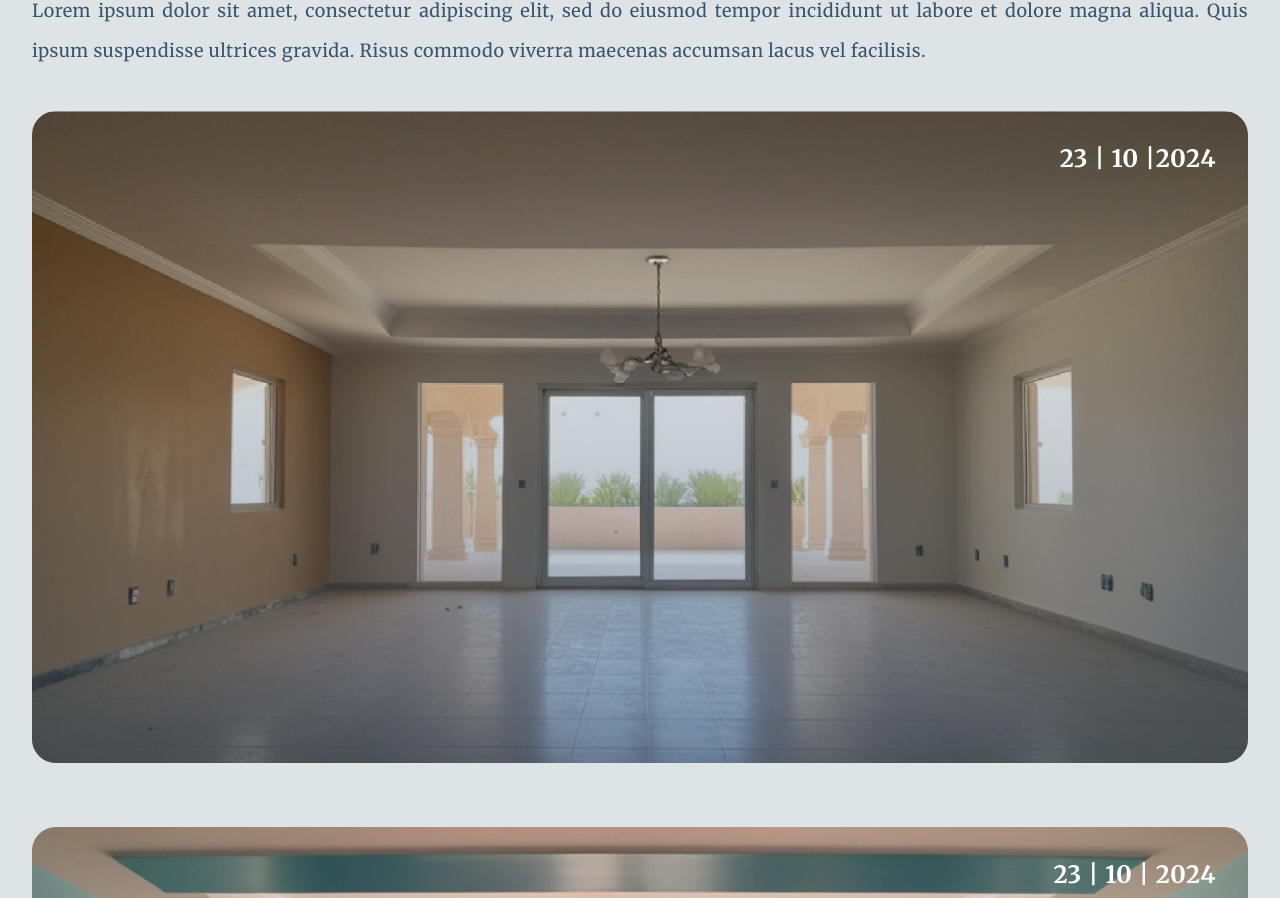
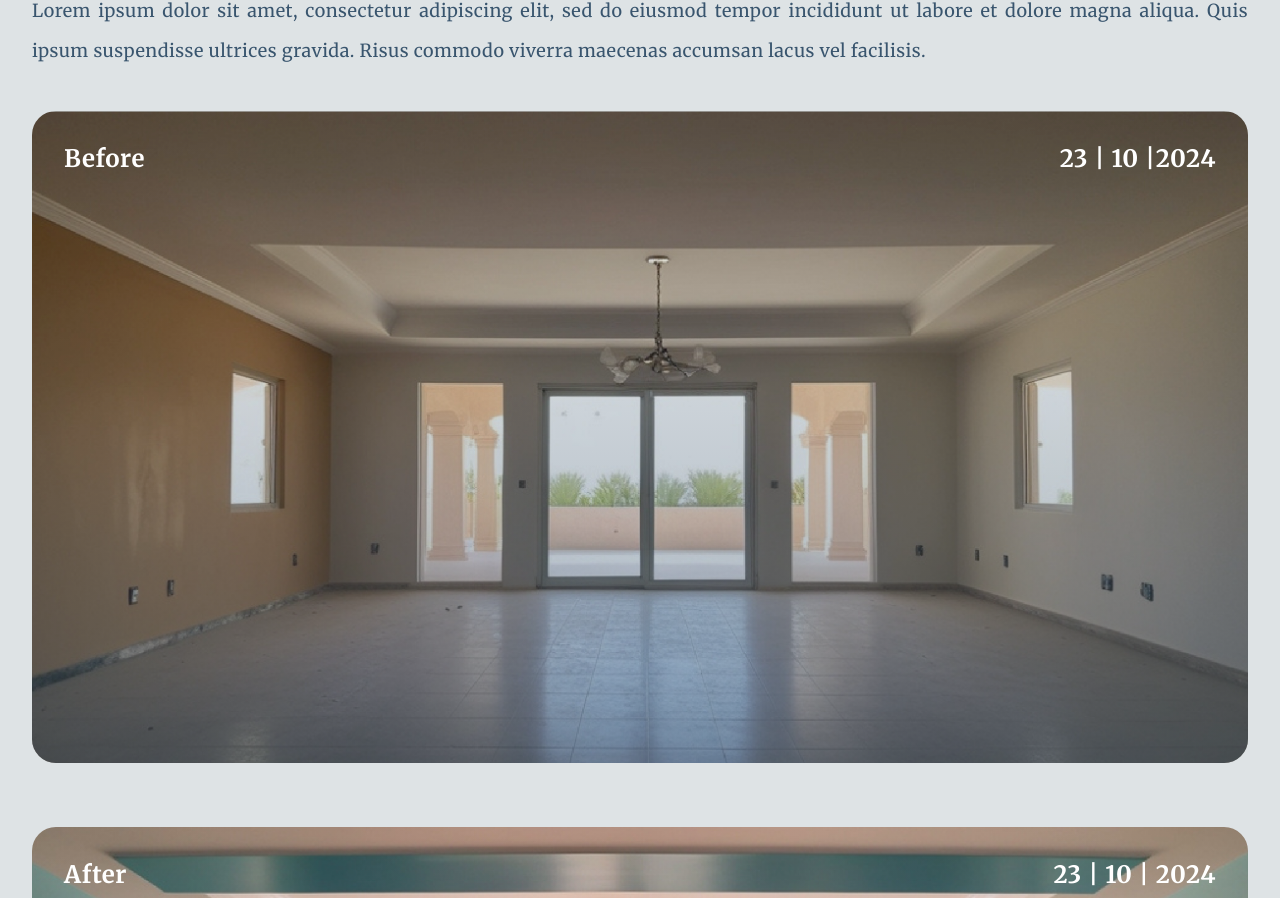
Before and after one commit to Saeed-Altout/mood-makers, a Next.js app: page /our-projects in a window 1280 px wide. Shown: the part 1632-2530 px from the top of the page. Built offline with nearby package versions, Linux system fonts and the light colour scheme.

Commit message:
feat(ui): add label to project card.

```diff
--- a/app/(root)/our-projects/page.tsx
+++ b/app/(root)/our-projects/page.tsx
@@ -39,6 +39,9 @@ export default function ourProjectsPage() {
               <div className="grid grid-cols-1 w-full gap-16">
                 {item.imgUrlBefore && (
                   <div className="relative rounded-3xl overflow-hidden">
+                    <p className="absolute top-4 md:top-6 lg:top-8 left-4 md:left-6 lg:left-8 z-50 text-white font-bold text-base md:text-xl lg:text-2xl">
+                      Before
+                    </p>
                     <p className="absolute top-4 md:top-6 lg:top-8 right-4 md:right-6 lg:right-8 z-50 text-white font-bold text-base md:text-xl lg:text-2xl">
                       {format(item.date, "dd")} | {format(item.date, "MM")} |
                       {format(item.date, "yyyy")}
@@ -55,6 +58,9 @@ export default function ourProjectsPage() {
                 )}
                 {item.imgUrlAfter && (
                   <div className="relative rounded-3xl overflow-hidden">
+                    <p className="absolute top-4 md:top-6 lg:top-8 left-4 md:left-6 lg:left-8 z-50 text-white font-bold text-base md:text-xl lg:text-2xl">
+                      After
+                    </p>
                     <p className="absolute top-4 md:top-6 lg:top-8 right-4 md:right-6 lg:right-8 z-50 text-white font-bold text-base md:text-xl lg:text-2xl">
                       {format(item.date, "dd")} | {format(item.date, "MM")} |{" "}
                       {format(item.date, "yyyy")}
```
